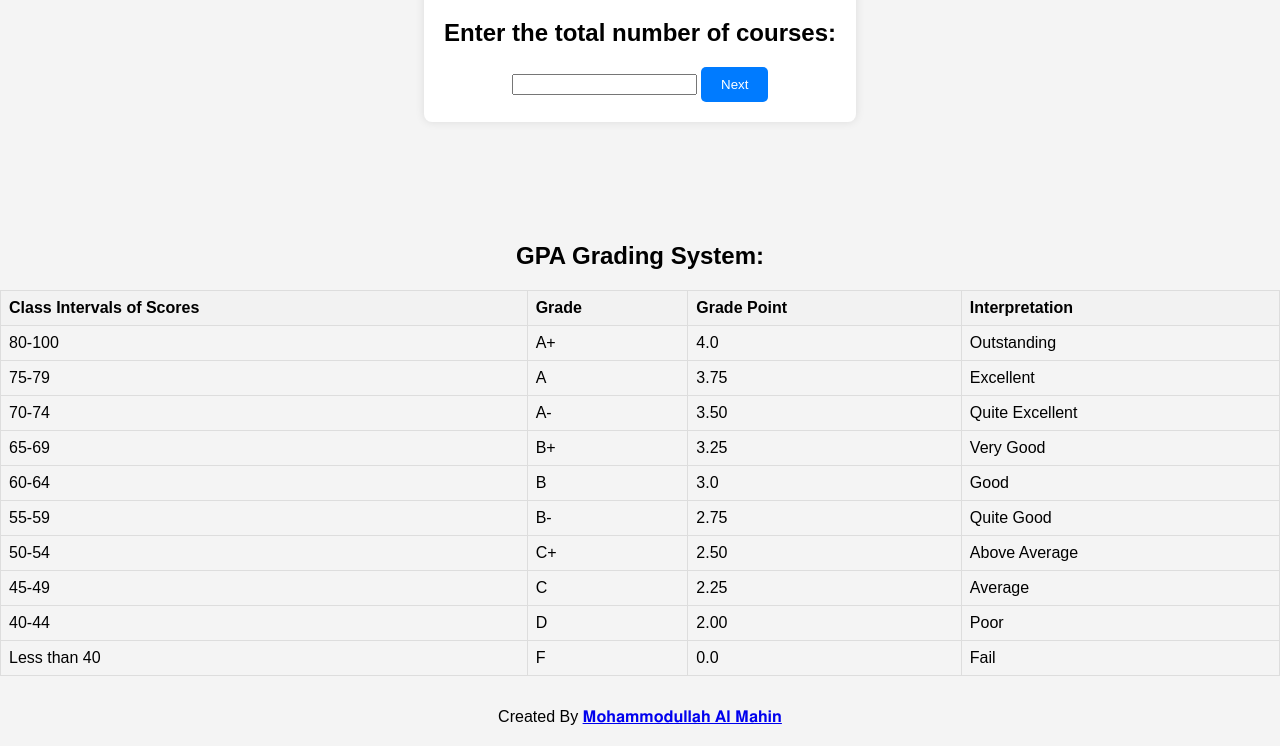
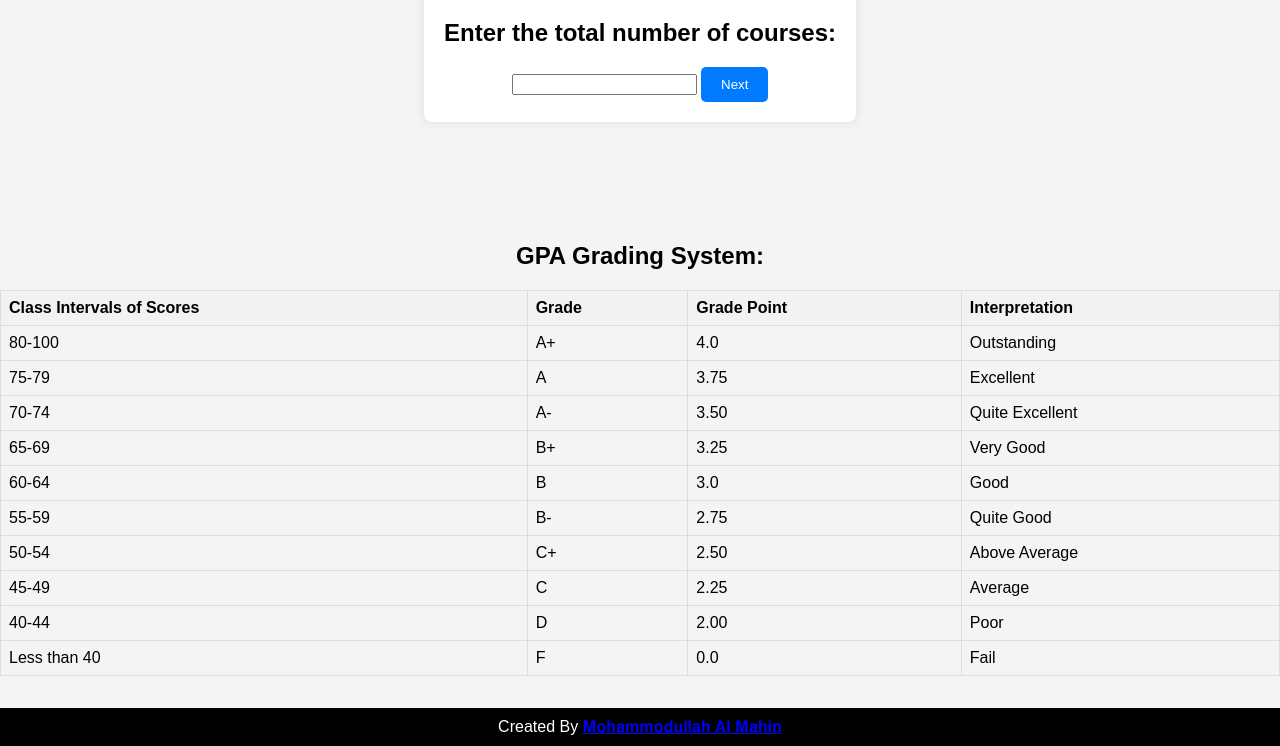
Before and after one commit to mahinexe/cgpa_calculator, a plain HTML site: page index.html in a window 1280 px wide. Shown: the part 181-927 px from the top of the page. Drawn offline with Linux system fonts and the light colour scheme.

Commit message:
Update index.html

```diff
--- a/index.html
+++ b/index.html
@@ -102,9 +102,8 @@
         </tr>
       </table>
       <p> </p>
+      <div class="footer"> Created By <c></c><a href="https://www.facebook.com/myself.mahin" target="_blank">𝐌𝐨𝐡𝐚𝐦𝐦𝐨𝐝𝐮𝐥𝐥𝐚𝐡 𝐀𝐥 𝐌𝐚𝐡𝐢𝐧</a></c></span></div>
 
     </body>
-<footer>
-    Created By <c></c><a href="https://www.facebook.com/myself.mahin" target="_blank">𝐌𝐨𝐡𝐚𝐦𝐦𝐨𝐝𝐮𝐥𝐥𝐚𝐡 𝐀𝐥 𝐌𝐚𝐡𝐢𝐧</a></c></span>
-</footer>
+
 </html>
```
